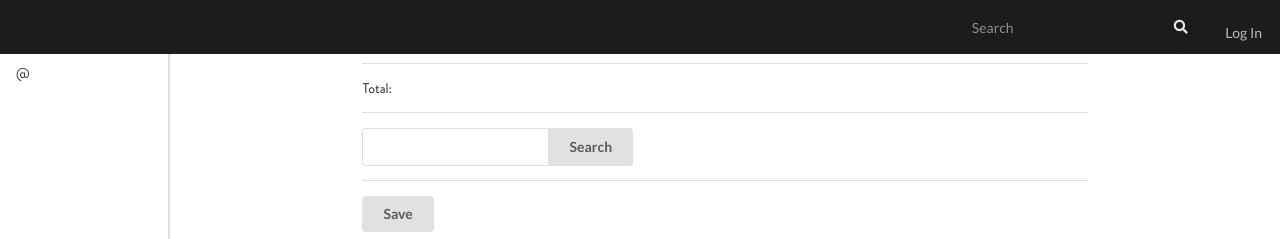
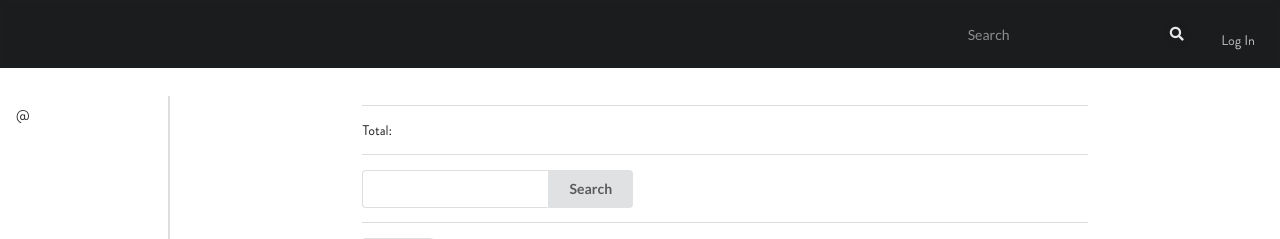
Before and after one commit to chivke/killay, a Django app: template cmpirque/templates/admin/formset_list.html in a window 1280 px wide. Shown: the top 239 px of the page. Run offline with Django 3.2, Linux system fonts and the light colour scheme; the template is opened without the code that fills it, so the values that code supplies are empty.

Commit message:
feat(static): improves statics.

```diff
--- a/cmpirque/static/sass/common.scss
+++ b/cmpirque/static/sass/common.scss
@@ -24,3 +24,14 @@ h1 {
 .footer-spacer {
   padding: 4rem;
 }
+
+.base-content-messages {
+  text-align: center;
+  padding-bottom: 2rem;
+  margin: auto;
+  max-width: 70%;
+}
+
+#block-content-container {
+  flex-basis: 100%
+}
--- a/cmpirque/static/sass/components/navbar.scss
+++ b/cmpirque/static/sass/components/navbar.scss
@@ -10,9 +10,11 @@
   	text-transform: uppercase;
   	font-family: "BrandonRegular";
   }
-
+  .item {
+    font-family: "BrandonRegular";
+  }
   .ui.segment {
   	width: 100%;
-    padding: 0;
+    padding: .5rem;
   }
 }
```
Also changed, not shown: cmpirque/static/css/project.css (+17 -2 lines), cmpirque/static/sass/admin/formset_list.scss (+7 -5 lines), cmpirque/static/sass/project.scss (+0 -42 lines), cmpirque/static/css/project.min.css.
